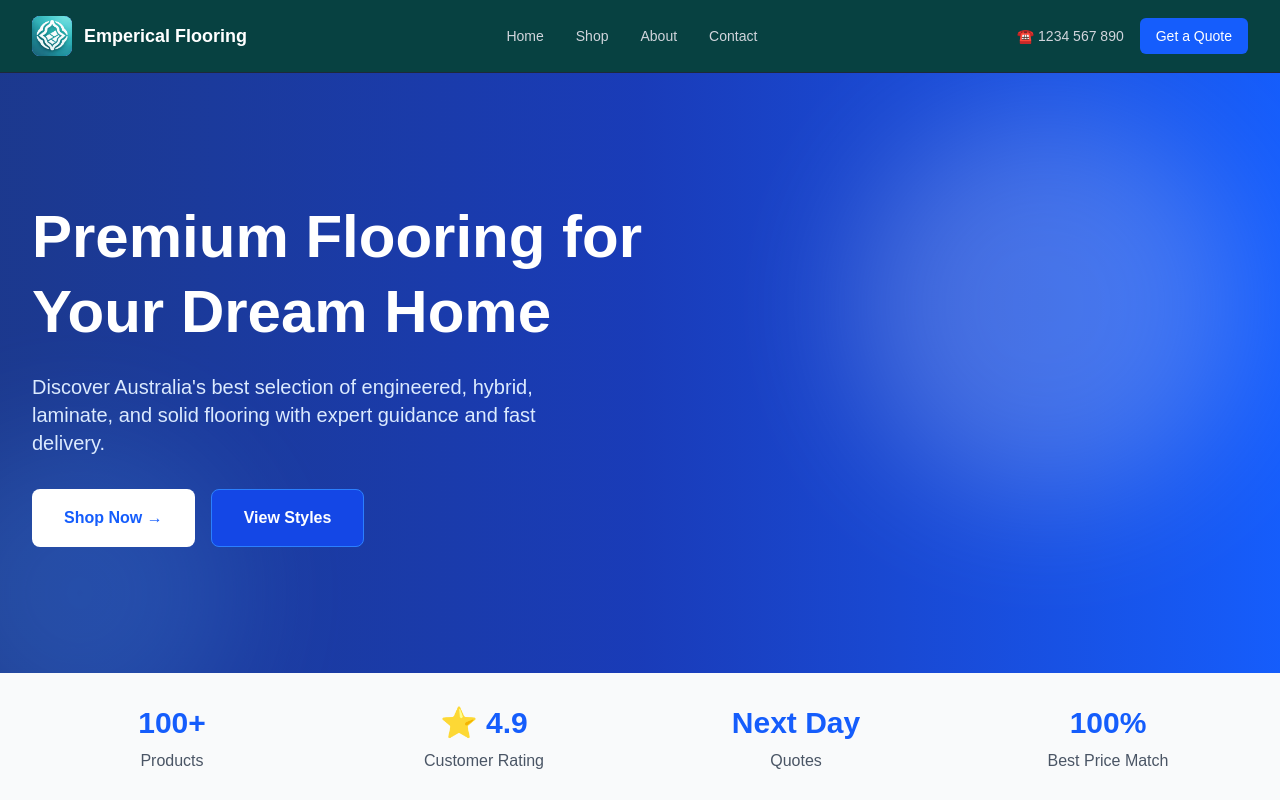
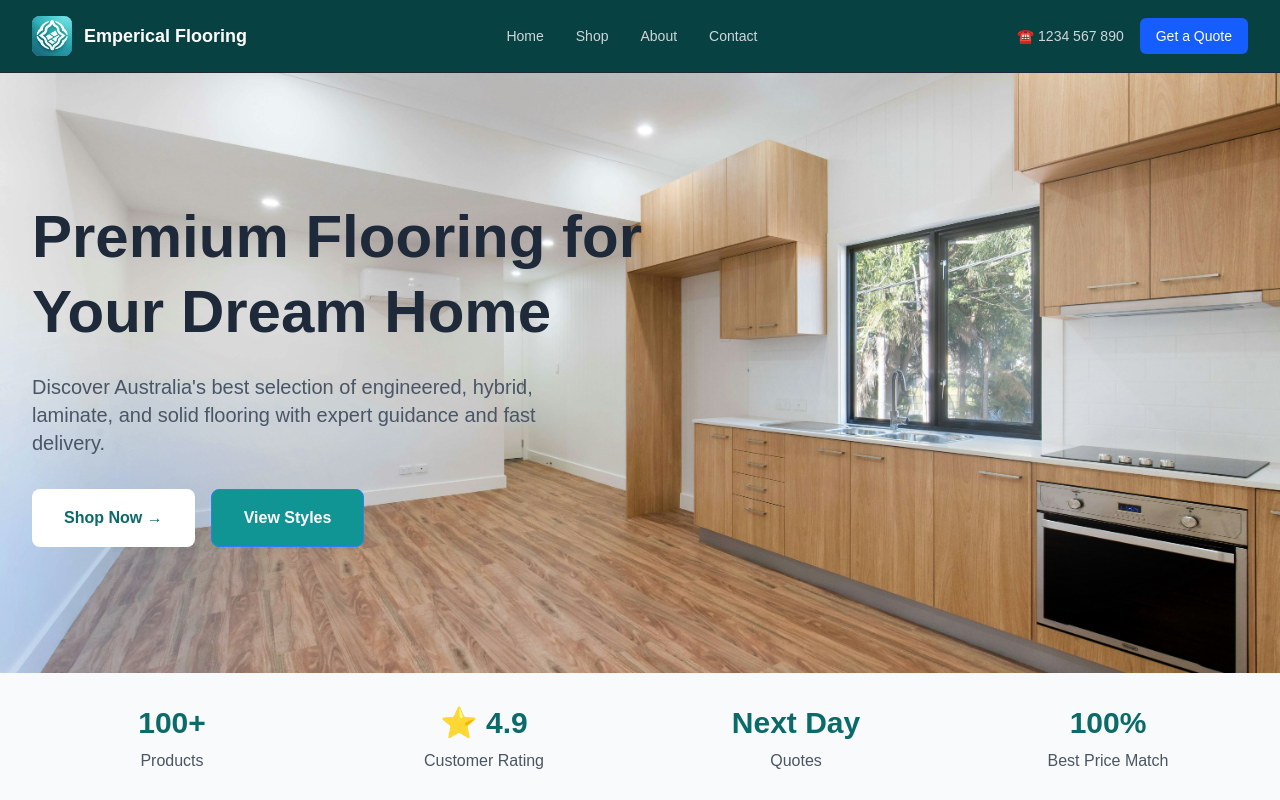
Before and after one commit to JamePHD/Flooring, a Next.js app: page / in a window 1280 px wide. Shown: the top 800 px of the page. Built offline with nearby package versions, Linux system fonts and the light colour scheme.

Commit message:
Updated UI colours and homepage image

```diff
--- a/app/page.tsx
+++ b/app/page.tsx
@@ -120,7 +120,7 @@ export default function Home() {
     <>
       <main className="flex-1">
         {/* Hero Section */}
-        <section className="relative h-[500px] md:h-[600px] bg-gradient-to-r from-blue-900 via-blue-800 to-blue-600 overflow-hidden">
+        <section className="relative h-[500px] md:h-[600px] bg-[url('/images/flooringplaceholder.jpg')] bg-center bg-cover overflow-hidden">
           <div className="absolute inset-0 opacity-20">
             <div className="absolute top-10 right-10 w-96 h-96 bg-white rounded-full blur-3xl"></div>
             <div className="absolute -bottom-20 -left-20 w-80 h-80 bg-blue-400 rounded-full blur-3xl"></div>
@@ -128,17 +128,17 @@ export default function Home() {
 
           <div className="relative max-w-7xl mx-auto px-4 sm:px-6 lg:px-8 h-full flex flex-col justify-center">
             <div className="max-w-2xl">
-              <h1 className="text-4xl md:text-6xl font-bold text-white mb-6 leading-tight">
+              <h1 className="text-4xl md:text-6xl font-bold text-gray-800 mb-6 leading-tight">
                 Premium Flooring for Your Dream Home
               </h1>
-              <p className="text-xl text-blue-100 mb-8 max-w-xl">
+              <p className="text-xl text-gray-600 mb-8 max-w-xl">
                 Discover Australia's best selection of engineered, hybrid, laminate, and solid flooring with expert guidance and fast delivery.
               </p>
               <div className="flex flex-col sm:flex-row gap-4">
-                <button className="px-8 py-4 bg-white text-blue-600 font-semibold rounded-lg hover:bg-blue-50 transition flex items-center justify-center gap-2">
+                <button className="px-8 py-4 bg-white text-[#0B6A6A] font-semibold rounded-lg hover:bg-blue-50 transition flex items-center justify-center gap-2">
                   Shop Now →
                 </button>
-                <button className="px-8 py-4 bg-blue-700 text-white font-semibold rounded-lg hover:bg-blue-800 transition border border-blue-500">
+                <button className="px-8 py-4 bg-[#109494] text-white font-semibold rounded-lg hover:bg-[#074141] transition border border-blue-500">
                   View Styles
                 </button>
               </div>
@@ -151,19 +151,19 @@ export default function Home() {
           <div className="max-w-7xl mx-auto px-4 sm:px-6 lg:px-8">
             <div className="grid grid-cols-2 md:grid-cols-4 gap-8">
               <div className="text-center">
-                <div className="text-3xl font-bold text-blue-600 mb-2">100+</div>
+                <div className="text-3xl font-bold text-[#0B6A6A] mb-2">100+</div>
                 <p className="text-gray-600">Products</p>
               </div>
               <div className="text-center">
-                <div className="text-3xl font-bold text-blue-600 mb-2">⭐ 4.9</div>
+                <div className="text-3xl font-bold text-[#0B6A6A] mb-2">⭐ 4.9</div>
                 <p className="text-gray-600">Customer Rating</p>
               </div>
               <div className="text-center">
-                <div className="text-3xl font-bold text-blue-600 mb-2">Next Day</div>
+                <div className="text-3xl font-bold text-[#0B6A6A] mb-2">Next Day</div>
                 <p className="text-gray-600">Quotes</p>
               </div>
               <div className="text-center">
-                <div className="text-3xl font-bold text-blue-600 mb-2">100%</div>
+                <div className="text-3xl font-bold text-[#0B6A6A] mb-2">100%</div>
                 <p className="text-gray-600">Best Price Match</p>
               </div>
             </div>
```
Also changed, not shown: public/images/flooringplaceholder.jpg (added).
